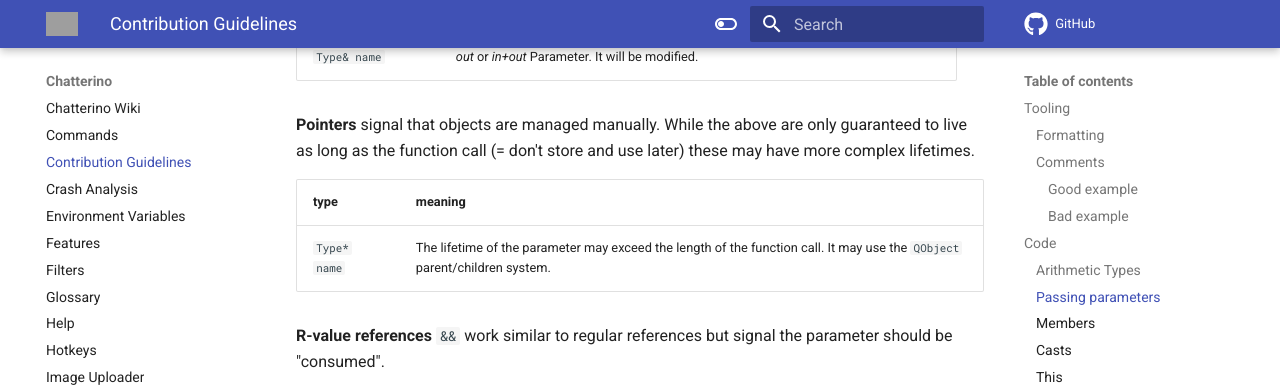
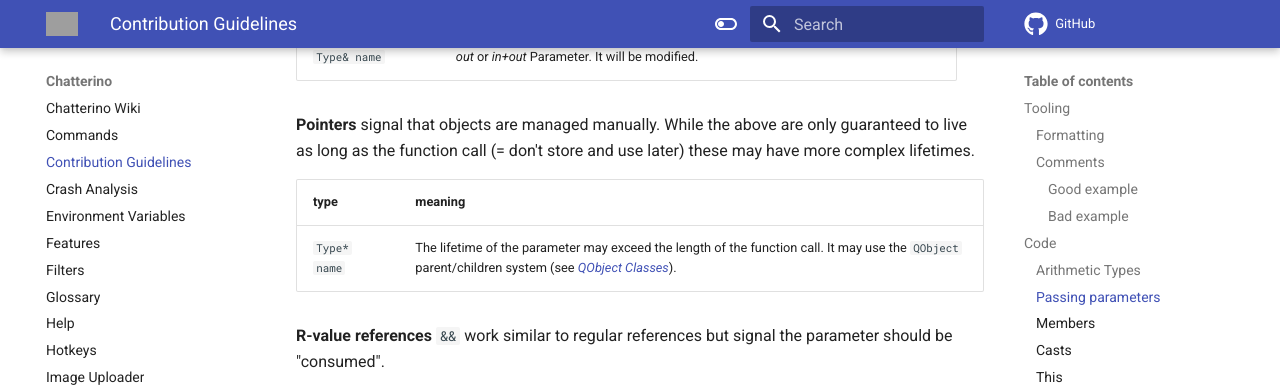
Before and after one commit to Chatterino/wiki, an MkDocs documentation site: the page built from docs/Contributing for Developers.md, in a window 1280 px wide and 900 px high, scrolled down 2151 px. Shown: the top 387 px of the window. Built offline with MkDocs 1.6.1 and Material for MkDocs 9.7.7, drawn with Linux system fonts in a browser that asks for light colours; comment, search, counter and statistics services are not loaded; grey boxes are pictures that could not be loaded.

Commit message:
fix: add x-ref to qobject classes

```diff
--- a/docs/Contributing for Developers.md
+++ b/docs/Contributing for Developers.md
@@ -108,9 +108,9 @@ void sendGreeting(const /* (2)! */ User &user /* (3)! */, MessageFlags flags /*
 
 **Pointers** signal that objects are managed manually. While the above are only guaranteed to live as long as the function call (= don't store and use later) these may have more complex lifetimes.
 
-| type         | meaning                                                                                                                    |
-| ------------ | -------------------------------------------------------------------------------------------------------------------------- |
-| `Type* name` | The lifetime of the parameter may exceed the length of the function call. It may use the `QObject` parent/children system. |
+| type         | meaning                                                                                                                                                                |
+| ------------ | ---------------------------------------------------------------------------------------------------------------------------------------------------------------------- |
+| `Type* name` | The lifetime of the parameter may exceed the length of the function call. It may use the `QObject` parent/children system (see [_QObject Classes_](#qobject-classes)). |
 
 **R-value references** `&&` work similar to regular references but signal the parameter should be "consumed".
 
```
